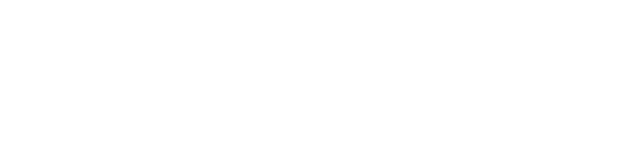
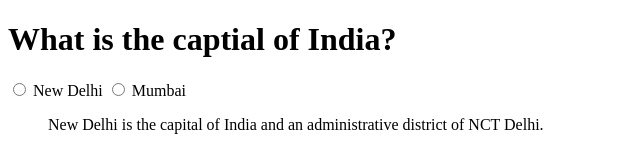
Before and after one commit to acciojob/trivia-Nik-Zha, a website: page main.html in a window 1280 px wide. Shown: the whole page, without its empty margins (0-640 px from the left). Drawn offline with Linux system fonts and the light colour scheme.

Commit message:
created a submission

```diff
--- a/main.html
+++ b/main.html
@@ -11,6 +11,18 @@
     <script type="text/javascript" src="./script.js">
 </script>
 
+	<h1>What is the captial of India?</h1>
+	<label for="new-delhi">
+		<input type="radio" name="answer" id="new-delhi"> New Delhi
+	</label>
+	<label for="mumbai">
+		<input type="radio" name="answer" id="mumbai"> Mumbai
+	</label>
+
+	<blockquote cite="https://en.wikipedia.org/wiki/New_Delhi">
+			New Delhi is the capital of India and an administrative district of NCT Delhi.
+	</blockquote>
+
 </body>
 
 </html>
```
